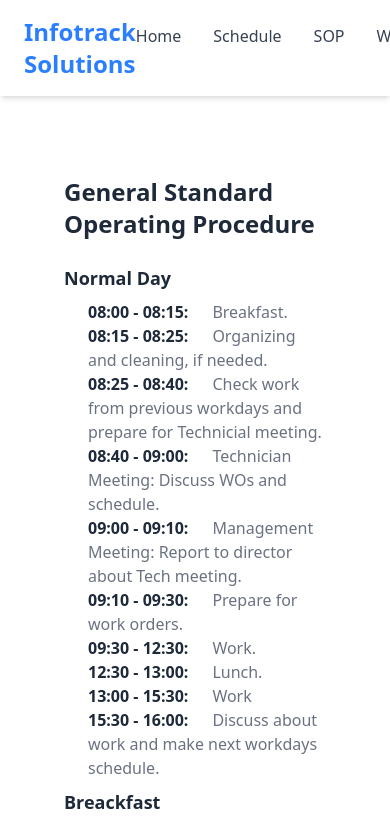
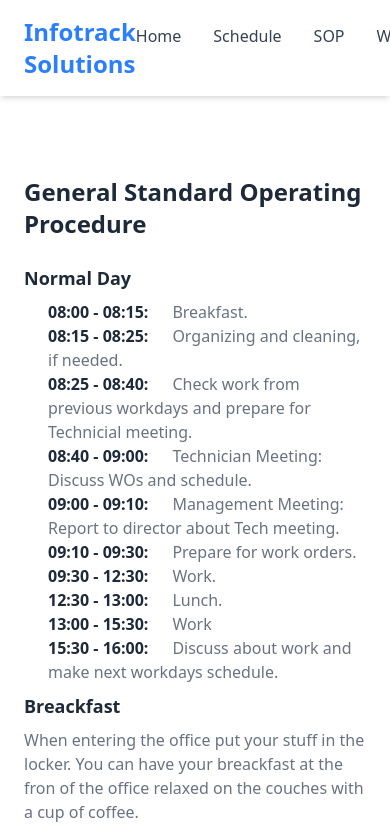
Before and after one commit to infotracksolution/intranet-infotrack, a React (Vite) app: page /sop in a window 390 px wide. Shown: the top 828 px of the page. Built offline with nearby package versions, Linux system fonts and the light colour scheme.

Commit message:
Margin was fixed for mobile design

```diff
--- a/src/pages/Sop.jsx
+++ b/src/pages/Sop.jsx
@@ -6,7 +6,7 @@ const Sop = () => {
     return (
         <>
             <Header />
-            <div className="px-16 py-20 w-full max-w-5xl mx-auto">
+            <div className="px-6 lg:px-16 py-20 w-full max-w-5xl mx-auto">
                 <h2 className="font-bold text-2xl mb-6 text-gray-800">
                     General Standard Operating Procedure
                 </h2>
```
